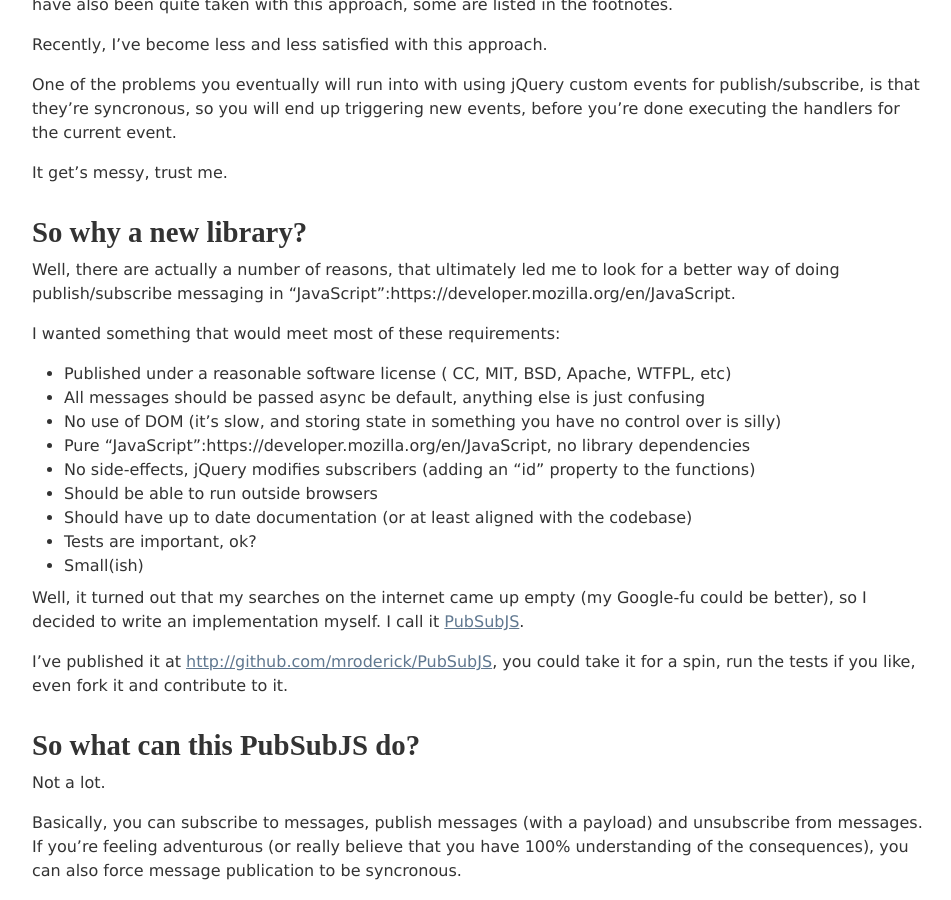
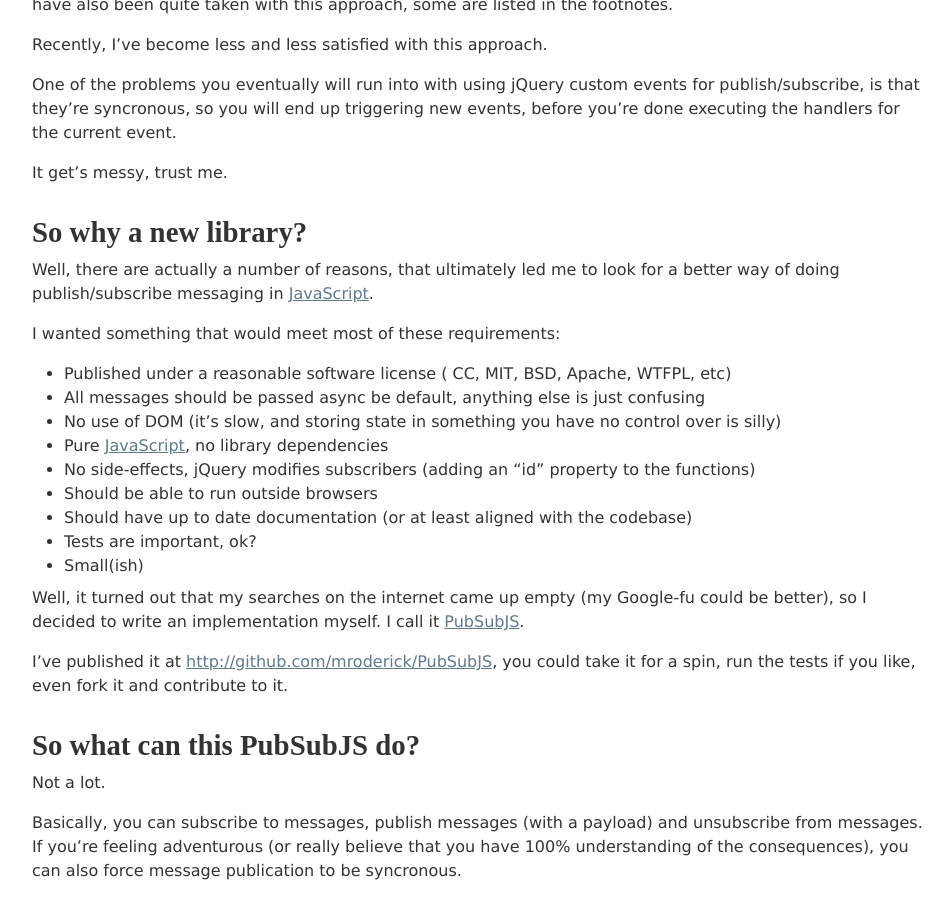
Before and after one commit to mroderick/blog.jekyll, a Jekyll site: the page built from site/_posts/2010-10-12-introducing-pubsubjs-a-library-for-doing-publish-subscribe-in-javascript.md, in a window 1280 px wide and 900 px high, scrolled down 441 px. Shown: the whole window, without its empty margins (160-1111 px from the left). Built offline with Jekyll 4.4.1, drawn with Linux system fonts in a browser that asks for light colours; Markdown is read by kramdown in place of the engine named in the settings; some of the changed text lies outside the part shown.

Commit message:
Textile to markdown

```diff
--- a/site/_posts/2010-10-12-introducing-pubsubjs-a-library-for-doing-publish-subscribe-in-javascript.md
+++ b/site/_posts/2010-10-12-introducing-pubsubjs-a-library-for-doing-publish-subscribe-in-javascript.md
@@ -19,14 +19,14 @@ It get's messy, trust me.
 
 ## So why a new library?
 
-Well, there are actually a number of reasons, that ultimately led me to look for a better way of doing publish/subscribe messaging in "JavaScript":https://developer.mozilla.org/en/JavaScript.
+Well, there are actually a number of reasons, that ultimately led me to look for a better way of doing publish/subscribe messaging in [JavaScript](https://developer.mozilla.org/en/JavaScript).
 
 I wanted something that would meet most of these requirements:
 
 * Published under a reasonable software license ( CC, MIT, BSD, Apache, WTFPL, etc)
 * All messages should be passed async be default, anything else is just confusing
 * No use of DOM (it's slow, and storing state in something you have no control over is silly)
-* Pure "JavaScript":https://developer.mozilla.org/en/JavaScript, no library dependencies
+* Pure [JavaScript](https://developer.mozilla.org/en/JavaScript), no library dependencies
 * No side-effects, jQuery modifies subscribers (adding an "id" property to the functions)
 * Should be able to run outside browsers
 * Should have up to date documentation (or at least aligned with the codebase)
```
Also changed, not shown: other parts of site/_posts/2010-10-12-introducing-pubsubjs-a-library-for-doing-publish-subscribe-in-javascript.md (+1 -1 lines).
